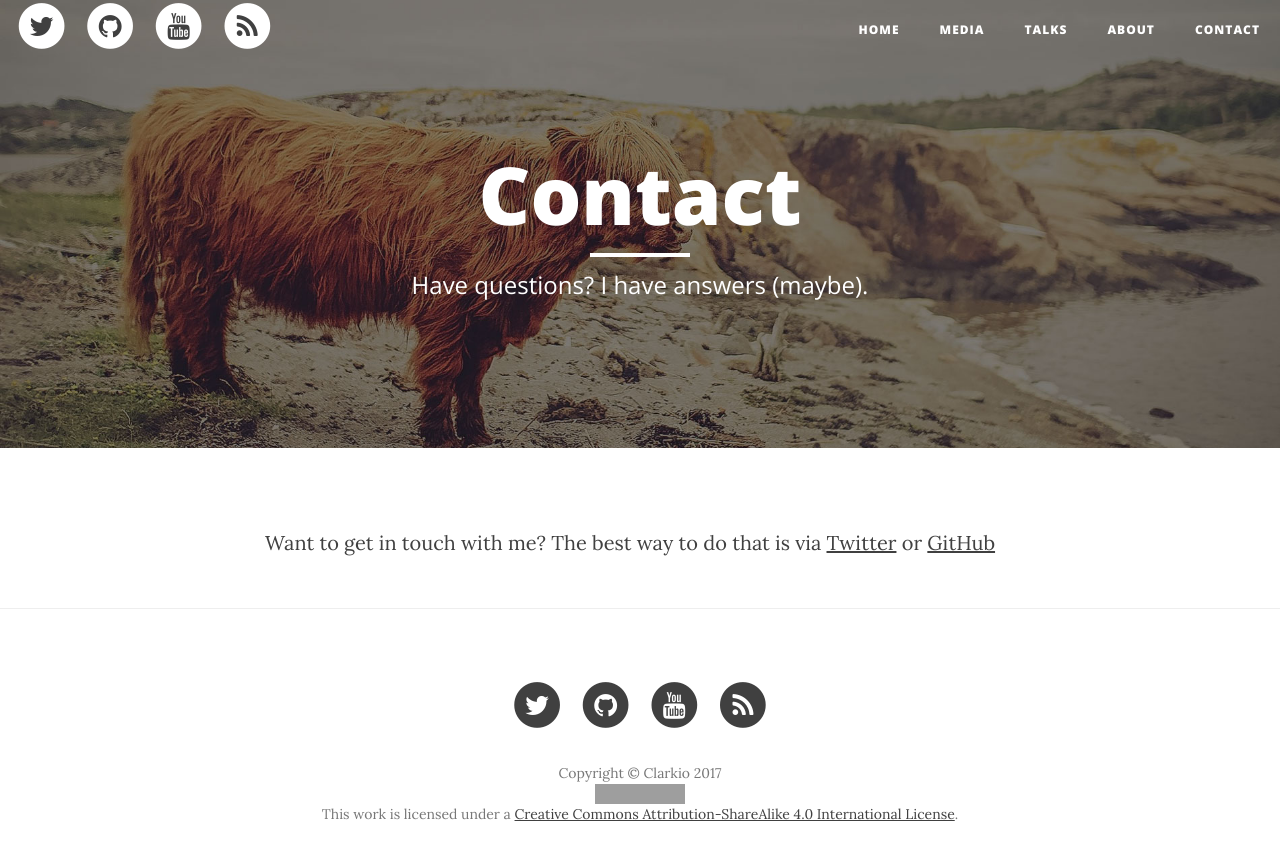
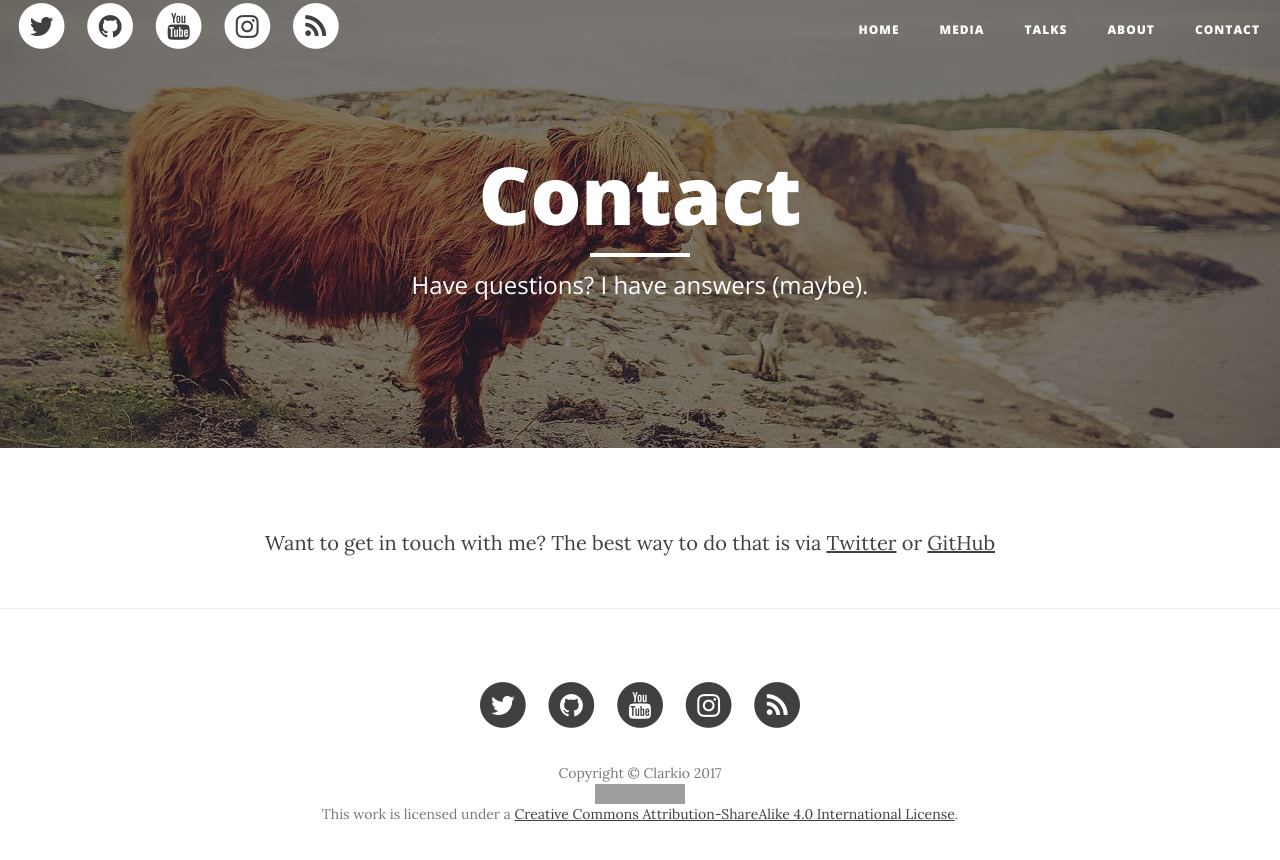
Before and after one commit to clarkio/clarkio.github.io, a Jekyll site: the page built from contact.html, in a window 1280 px wide. Shown: the top 860 px of the page. Built offline with Jekyll 4.4.1, drawn with Linux system fonts in a browser that asks for light colours; nearby versions of some CDN libraries; grey boxes are pictures that could not be loaded.

Commit message:
add instagram link

```diff
--- a/_includes/footer.html
+++ b/_includes/footer.html
@@ -43,6 +43,14 @@
                         </a>
                     </li>
                     <li>
+                        <a href="https://www.instagram.com/_clarkio/">
+                            <span class="fa-stack fa-lg">
+                                <i class="fa fa-circle fa-stack-2x"></i>
+                                <i class="fa fa-instagram fa-stack-1x fa-inverse"></i>
+                            </span>
+                        </a>
+                    </li>
+                    <li>
                         <a href="{{ "/feed.xml" | prepend: site.baseurl }}">
                             <span class="fa-stack fa-lg">
                                 <i class="fa fa-circle fa-stack-2x"></i>
--- a/_includes/nav.html
+++ b/_includes/nav.html
@@ -49,6 +49,14 @@
                         </a>
                     </li>
                     <li>
+                        <a href="https://www.instagram.com/_clarkio/">
+                            <span class="fa-stack fa-lg">
+                                <i class="fa fa-circle fa-stack-2x fa-inverse"></i>
+                                <i class="fa fa-instagram fa-stack-1x"></i>
+                            </span>
+                        </a>
+                    </li>
+                    <li>
                         <a href="{{ "/feed.xml" | prepend: site.baseurl }}">
                             <span class="fa-stack fa-lg">
                                 <i class="fa fa-circle fa-stack-2x fa-inverse"></i>
```
